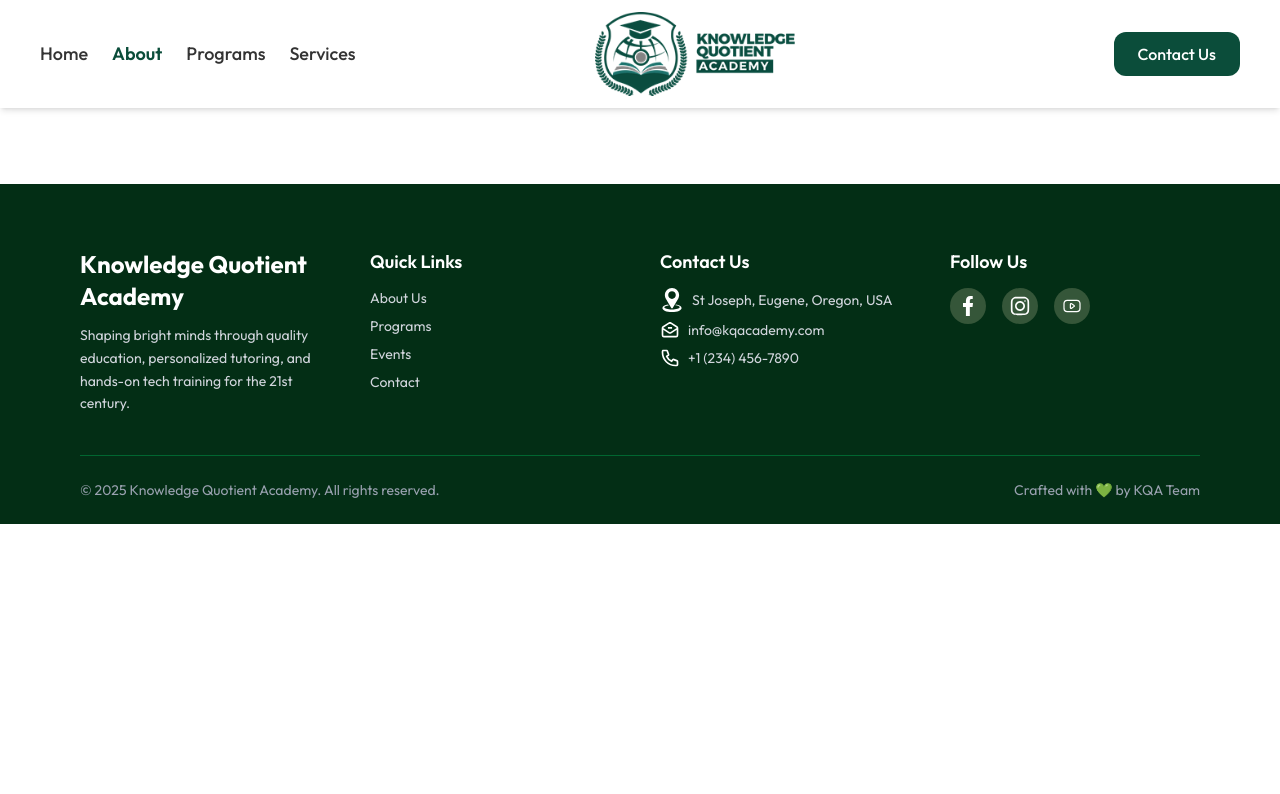
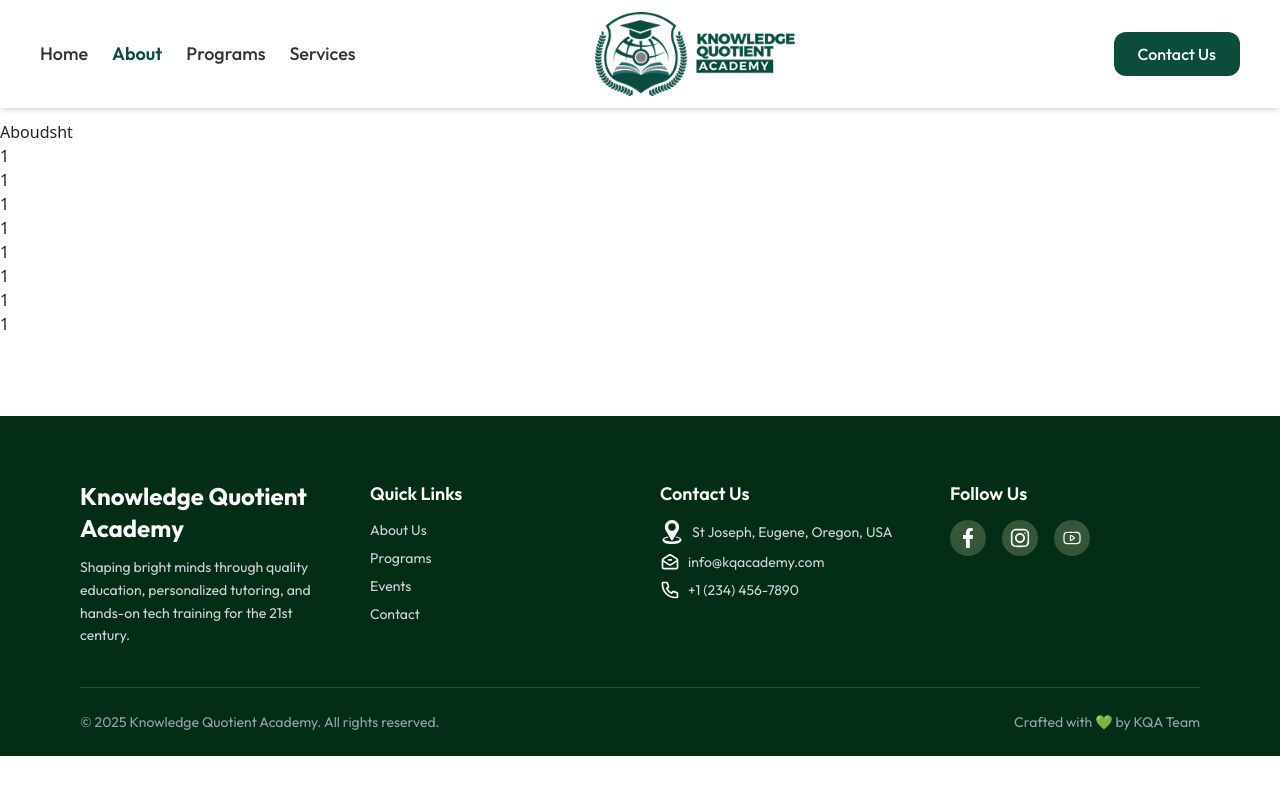
Before and after one commit to AChris-T/KnowledgeQuotientAcademy, a React (Vite) app: page /about in a window 1280 px wide. Shown: the top 794 px of the page. Built offline with nearby package versions, Linux system fonts and the light colour scheme.

Commit message:
feat:added project

```diff
--- a/src/components/Home/TeachersSection.jsx
+++ b/src/components/Home/TeachersSection.jsx
@@ -4,12 +4,12 @@ import { motion } from 'framer-motion';
 
 const teachers = [
   {
-    name: 'Mrs Elizabeth Bassey',
+    name: 'Miss Blessing Uba',
     role: 'Quality assurance manager',
     img: '/tutors/tutor.jpg',
   },
   {
-    name: 'Mrs Mary Olalanlege',
+    name: 'Miss Mary Olalanlege',
     role: 'Educator',
     img: '/tutors/tutor1.jpg',
   },
--- a/src/pages/About.jsx
+++ b/src/pages/About.jsx
@@ -1,5 +1,17 @@
 import React from 'react';
 
 export default function About() {
-  return <div>About</div>;
+  return (
+    <div className="mt-30 text-deepblack-100">
+      Aboudsht
+      <h3>1</h3>
+      <h3>1</h3>
+      <h3>1</h3>
+      <h3>1</h3>
+      <h3>1</h3>
+      <h3>1</h3>
+      <h3>1</h3>
+      <h3>1</h3>
+    </div>
+  );
 }
```
